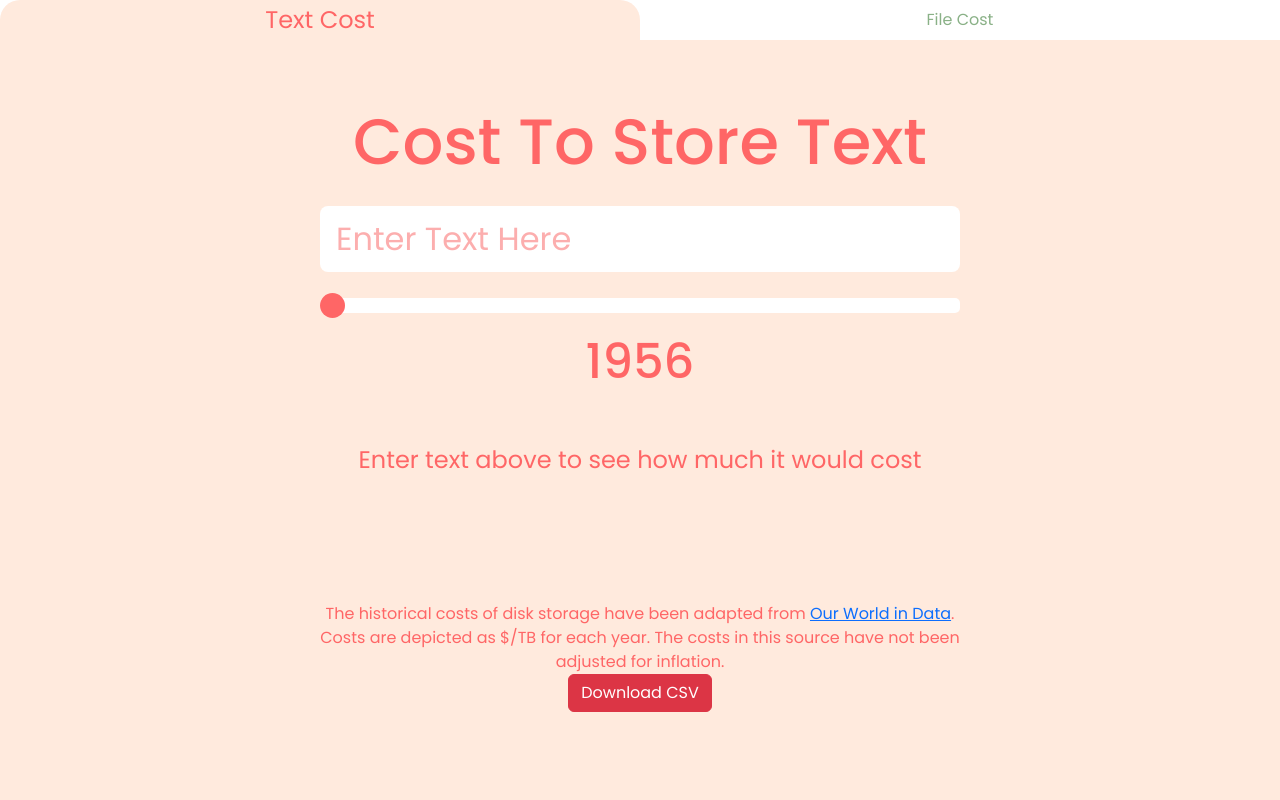
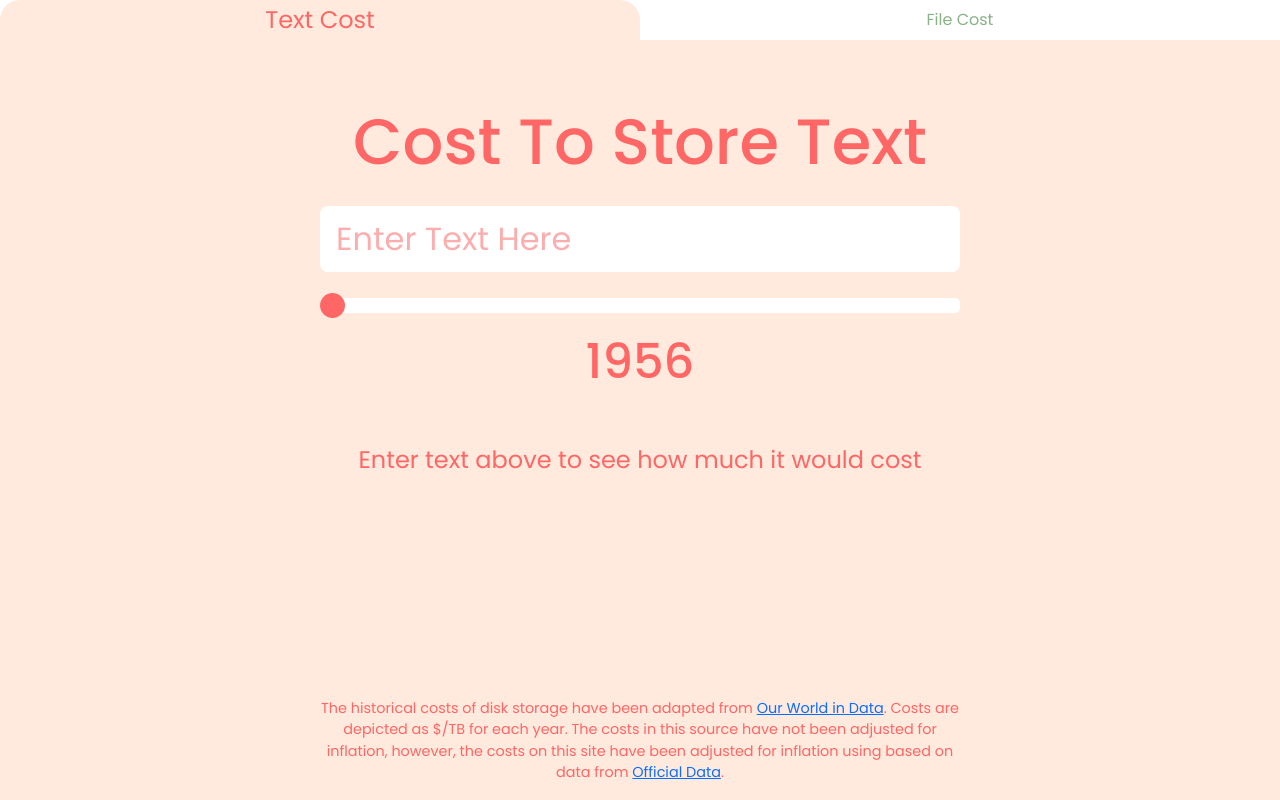
Before and after one commit to NourAshoush/historical-storage-costs, a React (Vite) app: page / in a window 1280 px wide. Built offline with nearby package versions, Linux system fonts and the light colour scheme.

Commit message:
change: footer update

```diff
--- a/index.html
+++ b/index.html
@@ -1,13 +1,16 @@
 <!DOCTYPE html>
-<html lang="en" style="width: 100%; height: 100%; margin: 0;">
+<html lang="en" style="width: 100%; height: 100%; margin: 0">
   <head>
     <meta charset="UTF-8" />
     <link rel="icon" type="image/svg+xml" href="/vite.svg" />
     <meta name="viewport" content="width=device-width, initial-scale=1.0" />
-    <link rel="preconnect" href="https://fonts.googleapis.com">
-    <link rel="preconnect" href="https://fonts.gstatic.com" crossorigin>
-    <link href="https://fonts.googleapis.com/css2?family=Poppins:wght@200;400;500&display=swap" rel="stylesheet">
-    <title>Cost Of Data</title>
+    <link rel="preconnect" href="https://fonts.googleapis.com" />
+    <link rel="preconnect" href="https://fonts.gstatic.com" crossorigin />
+    <link
+      href="https://fonts.googleapis.com/css2?family=Poppins:wght@200;400;500&display=swap"
+      rel="stylesheet"
+    />
+    <title>Historical Data Costs</title>
   </head>
   <body>
     <div id="root"></div>
@@ -16,26 +19,29 @@
 
   <style>
     :root {
-      --light: #FCAEAE;
-      --background: #FFEADD;
-      --main: #FF6666;
+      --light: #fcaeae;
+      --background: #ffeadd;
+      --main: #ff6666;
     }
 
     .green-mode {
-      --light: #CEE0A9;
-      --background: #EDFBCF;
-      --main: #8AB187;
+      --light: #cee0a9;
+      --background: #edfbcf;
+      --main: #8ab187;
     }
 
     body {
-      font-family: 'Poppins', sans-serif;
+      font-family: "Poppins", sans-serif;
       background-color: var(--background);
       width: 100%;
       height: 100%;
       margin: 0;
     }
 
-    h1, h2, h3, p {
+    h1,
+    h2,
+    h3,
+    p {
       color: var(--main);
     }
 
--- a/src/components/Footer/Footer.css
+++ b/src/components/Footer/Footer.css
@@ -1,9 +1,12 @@
 #info-desc {
-    margin-top: 10%;
-    margin: 0 auto;
-    font-size: 1rem;
-    max-width: 50%;
+    position: fixed;
+    font-size: 0.9rem;
+    max-width: 60%;
+    justify-content: center;
     text-align: center;
+    bottom: 0;
+    left: 50%;
+    transform: translateX(-50%);
 }
 
 .download a {
--- a/src/components/Footer/Footer.tsx
+++ b/src/components/Footer/Footer.tsx
@@ -5,17 +5,23 @@ function Information() {
     <>
       <p id="info-desc">
         The historical costs of disk storage have been adapted from{" "}
-        <a href="https://ourworldindata.org/grapher/historical-cost-of-computer-memory-and-storage">
+        <a
+          href="https://ourworldindata.org/grapher/historical-cost-of-computer-memory-and-storage"
+          target="_blank"
+        >
           Our World in Data
         </a>
         . Costs are depicted as $/TB for each year. The costs in this source
-        have not been adjusted for inflation.
+        have not been adjusted for inflation, however, the costs on this site
+        have been adjusted for inflation using based on data from {" "}
+        <a
+          href="https://www.officialdata.org/us/inflation/1956?endYear=2022"
+          target="_blank"
+        >
+          Official Data
+        </a>
+        .
       </p>
-      <button type="button" className="btn btn-danger download">
-        <a href="https://raw.githubusercontent.com/NourAshoush/historical-storage-costs/main/src/assets/Color%20Hunt%20Palette%20ffeaddfcaeaeff8989ff6666.png">
-          Download CSV
-        </a>
-      </button>
     </>
   );
 }
```
